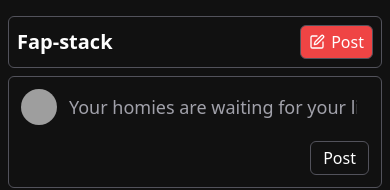
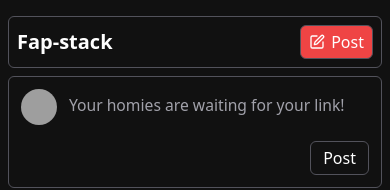
Before and after one commit to rinkitadhana/Fap-stack, a React (Vite) app in the folder client/: page / in a window 390 px wide. Shown: the top 190 px of the page. Built offline with nearby package versions, Linux system fonts and the light colour scheme; grey boxes are pictures that could not be loaded.

Commit message:
Refine post input styling in index.css for improved responsiveness and accessibility

```diff
--- a/client/src/index.css
+++ b/client/src/index.css
@@ -9,5 +9,5 @@ body {
   @apply md:w-[700px] mx-auto my-4 px-2 md:px-0;
 }
 .post-input {
-  @apply py-1 w-full placeholder-zinc-400 placeholder:select-none  text-lg bg-transparent outline-none;
+  @apply py-1 w-full  placeholder-zinc-400 placeholder:select-none md:placeholder:text-lg placeholder:text-[0.98rem]  md:text-lg text-base bg-transparent outline-none;
 }
```
